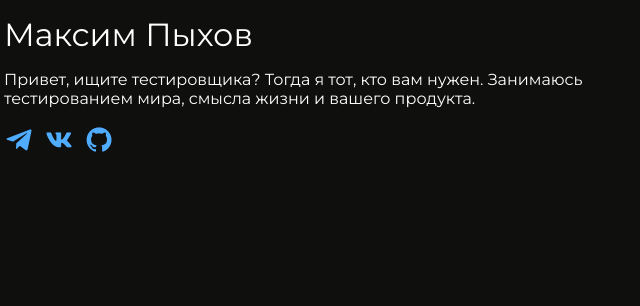
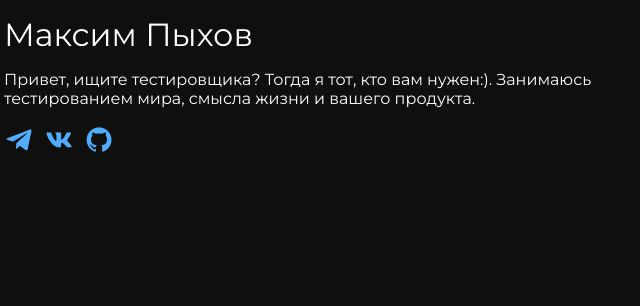
Before and after one commit to MaxMorozQa/MaxMorozQa.github., a plain HTML site: page index.html in a window 1280 px wide. Shown: the part 378-684 px from the top of the page, 36-676 px from the left. Drawn offline with nearby package versions, Linux system fonts and the light colour scheme.

Commit message:
Update index.html

```diff
--- a/index.html
+++ b/index.html
@@ -45,7 +45,7 @@
         <h1 class="hero__title">Qa Engineer</h1>
         <h2 class="hero__subtitle">Максим Пыхов</h2>
         <p class="hero__description">
-          Привет, ищите тестировщика? Тогда я тот, кто вам нужен.
+          Привет, ищите тестировщика? Тогда я тот, кто вам нужен:).
           Занимаюсь тестированием мира, смысла жизни и вашего продукта.
         </p>
 
```
